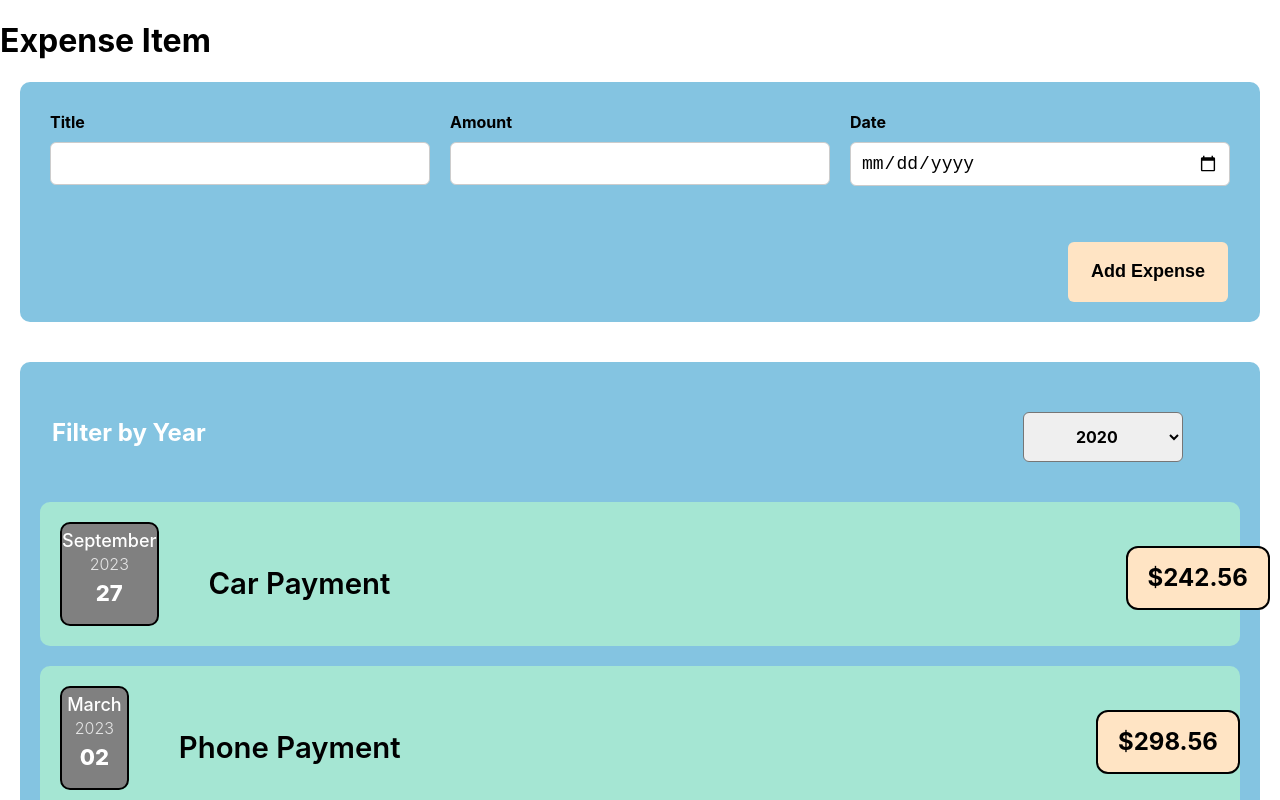
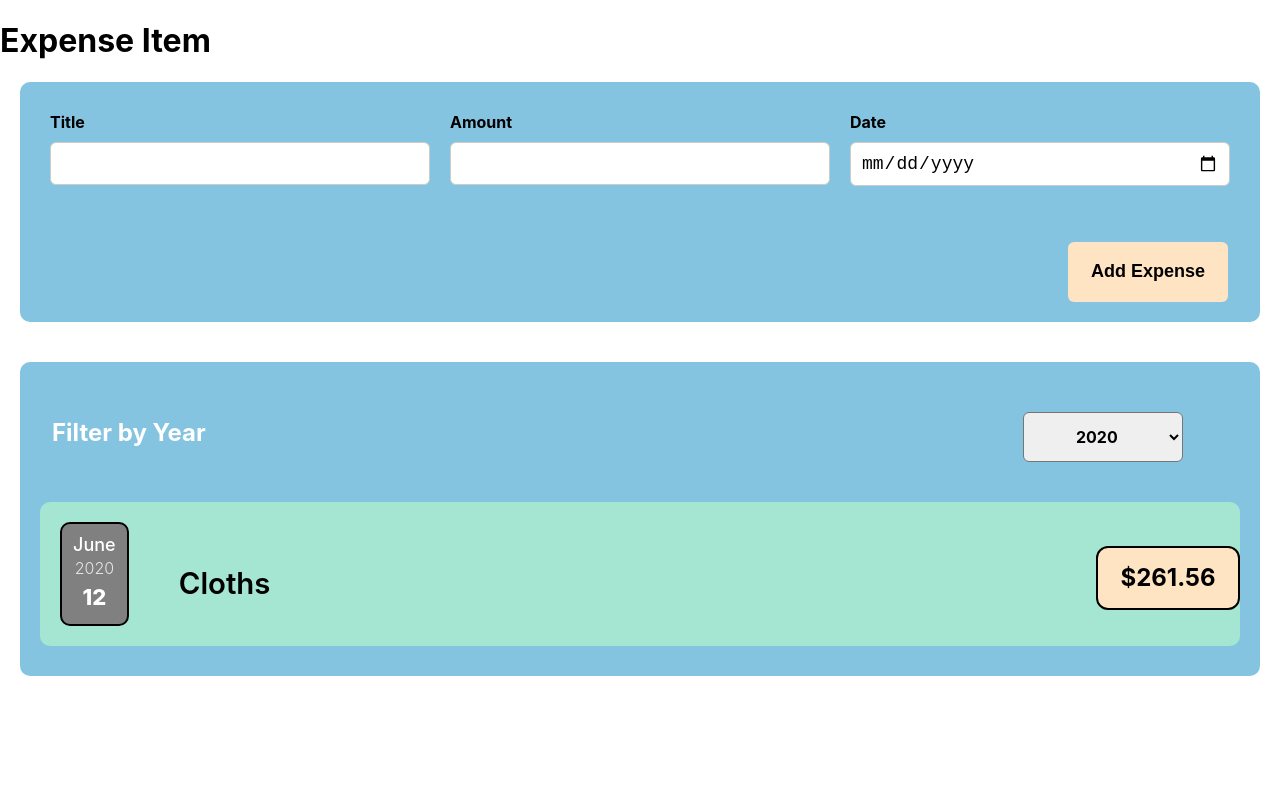
Before and after one commit to abubakarnangrii/expenses-recoder, a React (Create React App) app: page / in a window 1280 px wide. Shown: the top 800 px of the page. Built offline with nearby package versions, Linux system fonts and the light colour scheme.

Commit message:
Filter by Year

```diff
--- a/src/App.js
+++ b/src/App.js
@@ -6,26 +6,26 @@ import React,{useState} from 'react';
 
 const INITIAL_EXPENSE = [
   {
-    id: 'e1',
-    date: new Date(2023, 8, 27),
+    id: '0.3453',
+    date: new Date(2022, 8, 27),
     title: "Car Payment",
     price: "$242.56",
   },
   {
-    id: 'e2',
-    date: new Date(2023, 2, 2),
+    id: '0.3154',
+    date: new Date(2022, 2, 2),
     title: "Phone Payment",
     price: "$298.56",
   },
   {
-    id: 'e3',
-    date: new Date(2023, 12, 28),
+    id: '0.7623',
+    date: new Date(2021, 12, 28),
     title: "Food",
     price: "$120.56",
   },
   {
-    id: 'e4',
-    date: new Date(2023, 5, 12),
+    id: '0.2565',
+    date: new Date(2020, 5, 12),
     title: "Cloths",
     price: "$261.56",
   },
--- a/src/components/Expenses/ExpenseDate/ExpenseDate.css
+++ b/src/components/Expenses/ExpenseDate/ExpenseDate.css
@@ -15,7 +15,7 @@
 .month{
     font-size: 18px;
     font-weight: 500;
-    padding: 6px 0px 3px 0px;
+    padding: 10px 0px 3px 0px;
 
 }
 .year {
--- a/src/components/Expenses/Expenses.js
+++ b/src/components/Expenses/Expenses.js
@@ -5,14 +5,20 @@ import ExpenseFilter from './ExpenseFilter/ExpenseFilter'
 
 export default function Expenses(props) {
     const [filterYear, setFilterYear] = useState('2020');
+
     const filterChangeHandler = (selectedYear) => {
         setFilterYear(selectedYear);
     }
 
+    const filterExpenses = props.item.filter(expense =>{
+        return expense.date.getFullYear().toString() ===filterYear;
+    })
+
     return (
         <div className='expenses'>
             <ExpenseFilter selected={filterYear} onChangeFilter={filterChangeHandler} />
-            {props.item.map((expense) =>
+
+            {filterExpenses.length === 0 ? <p>No expenses found.</p> :filterExpenses.map((expense) =>
                 <ExpenseItem
                     key={expense.id}
                     date={expense.date}
--- a/src/components/NewExpenses/ExpenseForm.js
+++ b/src/components/NewExpenses/ExpenseForm.js
@@ -36,7 +36,7 @@ export default function ExpenseForm(props) {
 
     const submitHandler = (event) => {
         event.preventDefault();
-
+        if (enterDate != '' && enterTitle != '' && enterAmount != ''){
         const expenseData = {
             date: new Date(enterDate),
             title: enterTitle,
@@ -46,7 +46,9 @@ export default function ExpenseForm(props) {
         setEnterTitle('');
         setEnterAmount('');
         setEnterDate('');
-
+    }else{
+        alert("Please! Enter the data");
+    }
     }
     return (
         <form onSubmit={submitHandler}>
@@ -64,8 +66,9 @@ export default function ExpenseForm(props) {
                     <input type='date' value={enterDate} min="2019-01-01" max="2022-12-31" onChange={dateChangeHandler}/>
                 </div>
             </div>
+            {}
             <div className='new-expense__actions'>
-                <button type='submit'>Add Expense</button>
+                <button type='submit' >Add Expense</button>
             </div>
         </form>
     )
```
